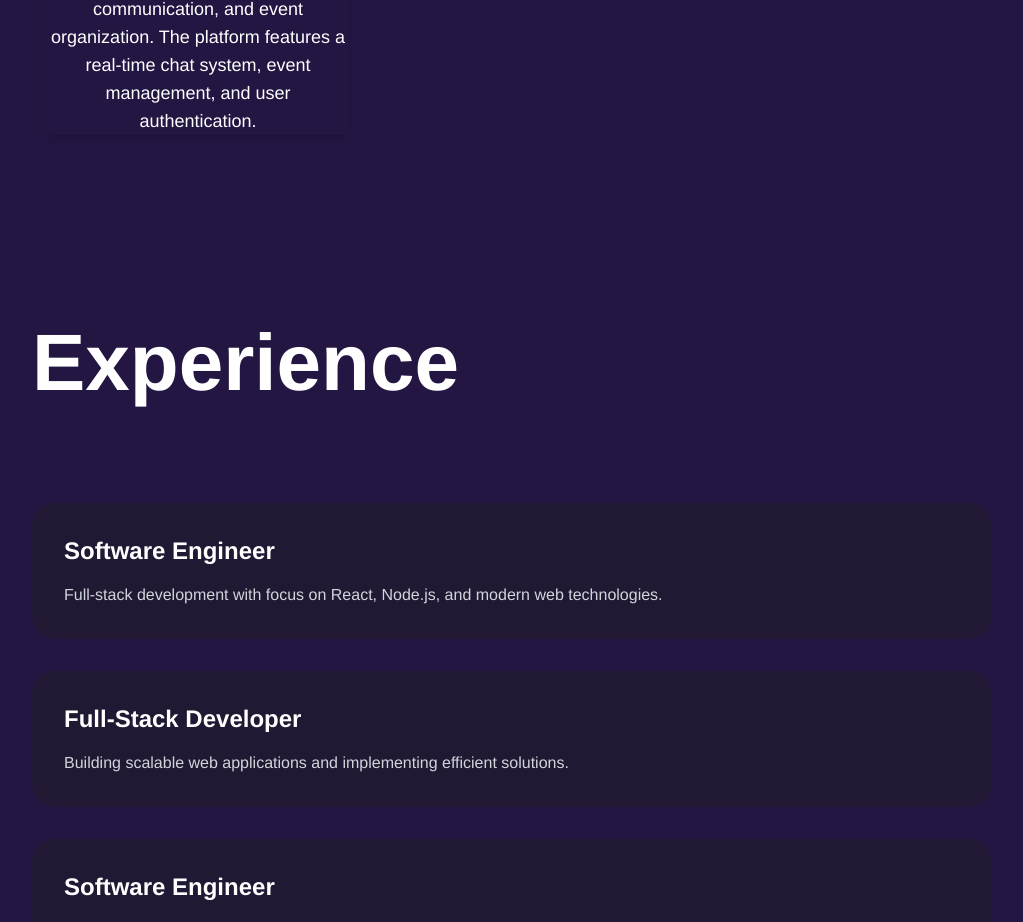
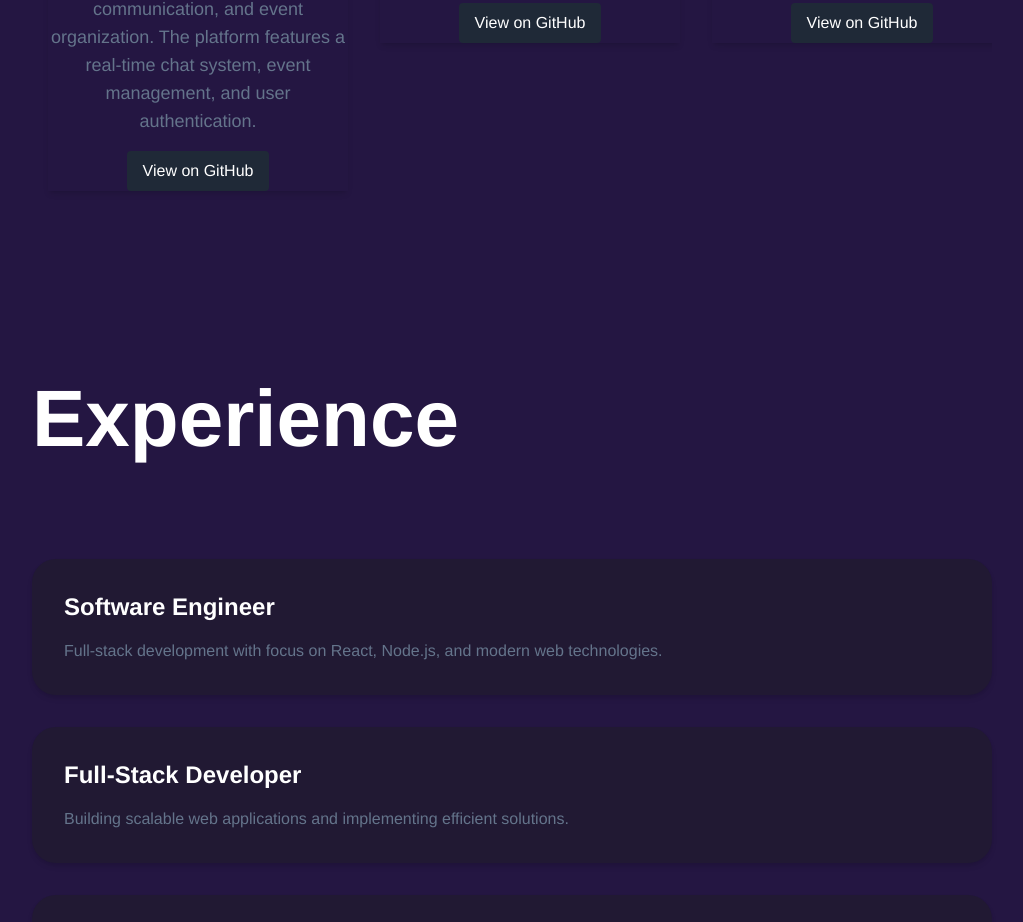
Before and after one commit to prostodiva/kattsyna, a React (Vite) app in the folder frontend/: page /home in a window 1280 px wide. Shown: the part 1101-2023 px from the top of the page, without its empty margins (128-1151 px from the left). Built offline with nearby package versions, Linux system fonts and the light colour scheme.

Commit message:
added github links

```diff
--- a/frontend/src/components/Experience.jsx
+++ b/frontend/src/components/Experience.jsx
@@ -10,19 +10,19 @@ const Experience = () => {
             </motion.div>
 
             <div className='mt-10 md:mt-20 flex flex-col gap-8 relative z-20'>
-                <div className='bg-secondary p-8 rounded-3xl'>
+                <div className='bg-secondary p-8 rounded-3xl shadow-md  hover:shadow-2xl hover:shadow-purple-800  hover:-translate-y-2 transition-all duration-300'>
                     <h3 className='text-white text-2xl font-bold mb-4'>Software Engineer</h3>
-                    <p className='text-gray-300'>Full-stack development with focus on React, Node.js, and modern web technologies.</p>
+                    <p className='text-slate-500'>Full-stack development with focus on React, Node.js, and modern web technologies.</p>
                 </div>
 
-                <div className="bg-secondary p-8 rounded-3xl">
+                <div className="bg-secondary p-8 rounded-3xl shadow-md  hover:shadow-2xl hover:shadow-purple-800  hover:-translate-y-2 transition-all duration-300">
                     <h3 className='text-white text-2xl font-bold mb-4'>Full-Stack Developer</h3>
-                    <p className='text-gray-300'>Building scalable web applications and implementing efficient solutions.</p>
+                    <p className='text-slate-500'>Building scalable web applications and implementing efficient solutions.</p>
                 </div>
 
-                <div className='bg-secondary p-8 rounded-3xl'>
+                <div className='bg-secondary p-8 rounded-3xl shadow-md  hover:shadow-2xl hover:shadow-purple-800  hover:-translate-y-2 transition-all duration-300'>
                     <h3 className='text-white text-2xl font-bold mb-4'>Software Engineer</h3>
-                    <p>Developed a CRM management application with Java Spring Boot</p>
+                    <p className='text-slate-500'>Developed a CRM management application with Java Spring Boot</p>
                 </div>
             </div>
         </div>
--- a/frontend/src/components/Portfolio.jsx
+++ b/frontend/src/components/Portfolio.jsx
@@ -7,7 +7,7 @@ import { portfolio } from "../data/index";
 import { SectionWrapper } from '../hook';
 import { styles } from "../styles/index";
 
-const ProjectCard = ({ index, name, description, image }) => {
+const ProjectCard = ({ index, name, description, image, github }) => {
     const controls = useAnimation();
     const { ref, inView } = useInView({
         threshold: 0.1,
@@ -35,7 +35,15 @@ const ProjectCard = ({ index, name, description, image }) => {
                 />
                 <div className='mt-6 text-center w-full max-w-[300px]  font-helvetica'>
                     <h3 className='text-white font-medium text-xl md:text-2xl lg:text-3xl leading-tight'>{name}</h3>
-                    <p className='mt-3 text-white text-sm md:text-base lg:text-lg'>{description}</p>
+                    <p className='mt-3 text-slate-500 text-sm md:text-base lg:text-lg'>{description}</p>
+                    <a
+                        href={github}
+                        target="_blank"
+                        rel="noopener noreferrer"
+                        className="inline-block mt-4 px-4 py-2 bg-gray-800 text-white rounded hover:bg-gray-700 transition"
+                    >
+                        View on GitHub
+                    </a>
                 </div>
             </div>
         </motion.div>
--- a/frontend/src/data/index.js
+++ b/frontend/src/data/index.js
@@ -34,18 +34,21 @@ const portfolio = [
         description:
             "ClubPage is a full-stack web application designed to facilitate club management, member communication, and event organization. The platform features a real-time chat system, event management, and user authentication.",
         image: club,
+        github: "https://github.com/prostodiva/clubPage",
     },
     {
         name: "NFT Marketplace",
         description:
             "A decentralized NFT marketplace built on the Solana blockchain, featuring a C++ backend and modern React frontend.",
         image: nft,
+        github: "https://github.com/prostodiva/nftUsingAPI",
     },
     {
         name: "CRM",
         description:
             "A Customer Relationship Management (CRM) system built with Spring Boot backend and HTML/CSS/JavaScript frontend.",
         image: crm,
+        github: "https://github.com/prostodiva/CRM",
     },
 ];
 
```
